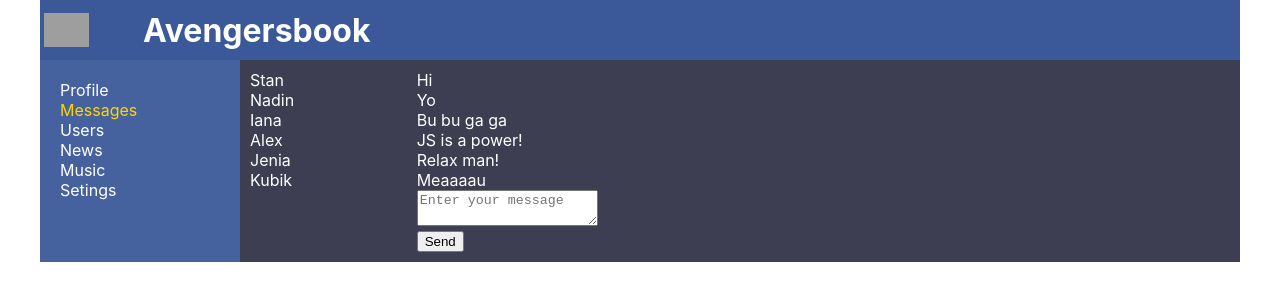
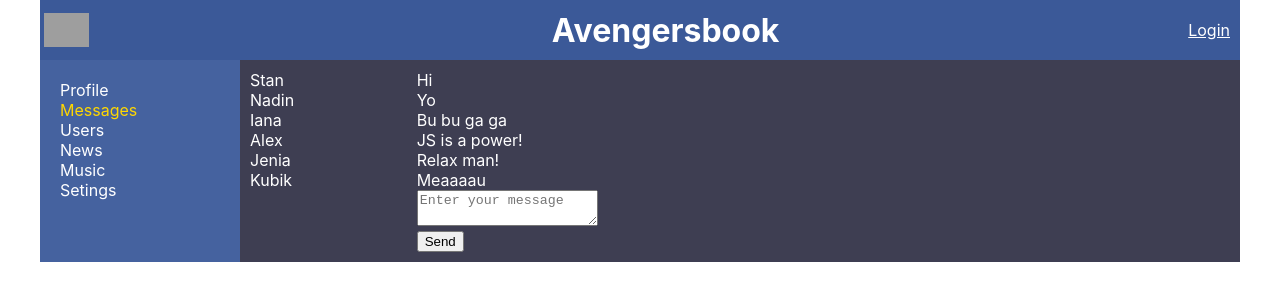
Before and after one commit to StanYaro/FirstReactApp, a React (Create React App) app: page /dialogs in a window 1280 px wide. Shown: the top 300 px of the page. Built offline with nearby package versions, Linux system fonts and the light colour scheme; no server answers; grey boxes are pictures that could not be loaded.

Commit message:
login auth me

```diff
--- a/src/App.js
+++ b/src/App.js
@@ -1,22 +1,21 @@
 import React from 'react';
 import './App.css';
 import {BrowserRouter, Route} from 'react-router-dom';
-import Header from './components/Header/Header';
 import Navbar from './components/Navbar/Navbar';
-import Dialogs from './components/Dialogs/Dialogs';
 import News from './components/News/News';
 import Music from './components/Music/Music';
 import Setings from './components/Setings/Setings';
 import DialogsContainer from './components/Dialogs/DialogsContainer';
 import UsersContainer from './components/Users/UsersContainer';
 import ProfileContainer from './components/Profile/ProfileContainer';
+import HeaderContainer from './components/Header/HeaderContainer';
 
 
 
 const App = (props) => {
     return (
     <div className='app-wrapper'>
-      <Header />
+      <HeaderContainer />
       <Navbar />
       <div className='app-wrapper-content'>
 
--- /dev/null
+++ b/src/Redux/auth-reducer.js
@@ -0,0 +1,27 @@
+const SET_USER_DATA = 'SET_USER_DATA';
+
+let initialState = {
+  userId: null,
+  email: null,
+  login: null,
+  isAuth: false
+};
+
+const authReducer = (state = initialState, action) => {
+
+  switch (action.type) {
+    case SET_USER_DATA:
+      return {
+        ...state,
+        ...action.data,
+        isAuth: true
+    }
+
+    default:
+      return state;
+  }
+}
+
+//action creator
+export const setAuthUserData = (userId, email, login) => ({ type: SET_USER_DATA, data:{userId, email, login}});
+export default authReducer;
--- a/src/Redux/redux-store.js
+++ b/src/Redux/redux-store.js
@@ -3,12 +3,14 @@
 import dialogsReducer from "./dialogs-reducer";
 import sidebarReducer from "./sidebar-reducer";
 import usersReducer from "./Users-reducer";
+import authReducer from "./auth-reducer";
 
 let reducers = combineReducers({
     profilePage: profileReducer,
     dialogsPage: dialogsReducer,
     sidebar: sidebarReducer,
-    usersPage: usersReducer
+    usersPage: usersReducer,
+    auth: authReducer
 });
 
 let store = createStore(reducers);
--- a/src/components/Header/Header.jsx
+++ b/src/components/Header/Header.jsx
@@ -1,11 +1,19 @@
 import React from 'react';
 import s from './Header.module.css';
+import {NavLink} from 'react-router-dom';
 
-const Header = () => {
+const Header = (props) => {
     return (
         <header className={s.header}>
-        <img src='https://i.pinimg.com/736x/93/f3/71/93f371f7ca6577d476317b47bc645243--pumpkin-template-printable-pumpkin-stencils.jpg'></img>
+            <img src='https://i.pinimg.com/736x/93/f3/71/93f371f7ca6577d476317b47bc645243--pumpkin-template-printable-pumpkin-stencils.jpg'></img>
+
         <span className={s.logoName}><h1>Avengersbook</h1></span>
+
+        <div className={s.loginBlock}>
+        {props.isAuth ? props.login
+                      : <NavLink to={'/login'}>Login</NavLink>
+        }
+        </div>
      </header>
     );
 }
--- a/src/components/Header/Header.module.css
+++ b/src/components/Header/Header.module.css
@@ -3,8 +3,8 @@
   background-color: #3B5998;
   display: flex;
   align-items: center;
+  justify-content: space-between;
   }
-
 .header img {
   width: 45px;
   margin: 4px;
@@ -14,3 +14,10 @@
   font-family: inherit;
   padding-left: 50px;
 }
+.loginBlock {
+  justify-content: flex-end;
+  padding-right: 10px;
+}
+.loginBlock a {
+  color: white;
+}
--- /dev/null
+++ b/src/components/Header/HeaderContainer.jsx
@@ -0,0 +1,30 @@
+import React from 'react';
+import Header from './Header';
+import Axios from 'axios';
+import { connect } from 'react-redux';
+import {setAuthUserData} from '../../Redux/auth-reducer';
+
+class HeaderContainer extends React.Component {
+
+    componentDidMount() {
+        Axios.get(`https://social-network.samuraijs.com/api/1.0/auth/me`, {
+            withCredentials: true   //настройки запроса
+        }).then(response => {
+                if (response.data.resultCode === 0) {
+                    let {id, login, email} = response.data.data;
+                    this.props.setAuthUserData(id, email, login);
+                }
+            });
+    }
+
+    render () {
+    return (
+        <Header {...this.props} />
+    )}
+}
+
+const mapStateToProps = (state) => ({
+    isAuth: state.auth.isAuth,
+    login: state.auth.login,
+});
+export default connect(mapStateToProps, {setAuthUserData})(HeaderContainer);
```
